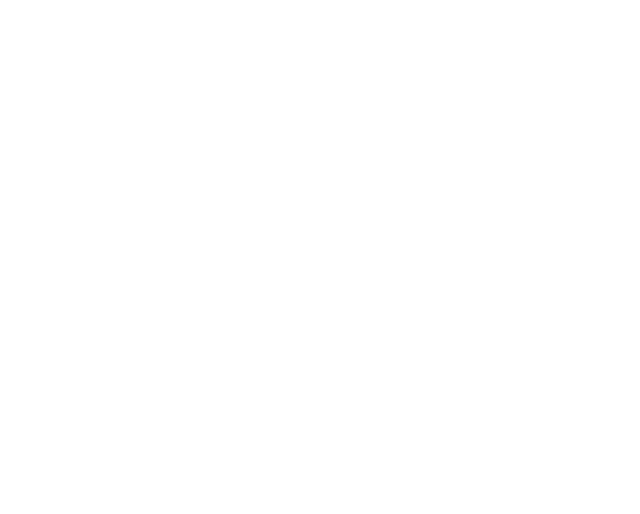
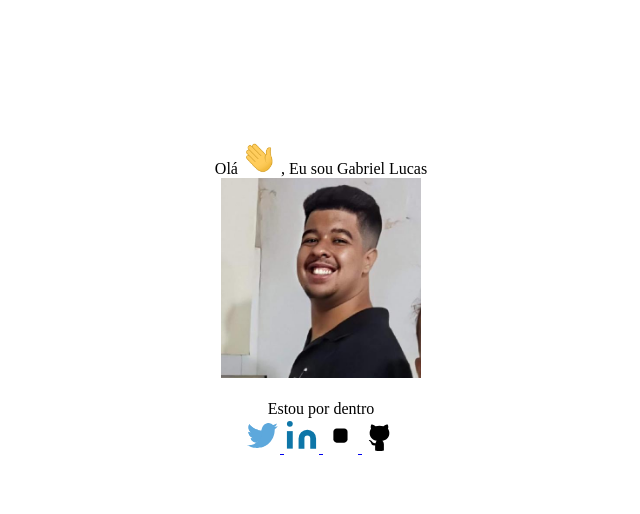
Before and after one commit to GabrielDSant/Portfolio, a plain HTML site: page index.html in a window 1280 px wide. Shown: the whole page, without its empty margins (319-959 px from the left). Drawn offline with nearby package versions, Linux system fonts and the light colour scheme.

Commit message:
Iniciando CSS

```diff
--- /dev/null
+++ b/assets/css/style.css
@@ -0,0 +1,3 @@
+html {
+    --coll-icon:white;
+}
--- a/index.html
+++ b/index.html
@@ -1,7 +1,63 @@
 <!DOCTYPE html>
 <html lang="en" light-mode="dark">
 
-<head></head>
-<body>
+<head>
+    <title>Gabriel Sant | Home</title>
+    <meta charset="UTF-8">
+    <meta name="viewport" content="width=device-width", initial-scale="1.0">
+    <link rel="stylesheet" href="assets/css/style.css">
+    <!-- Favicon -->
+    <link id='favicon' rel="shortcut icon" href="assets/images/favicon.png" type="image/x-png">
+</head>
+<body class="no-scroll-preload">
+    <!-- loader -->
+    <center>
+        <!--Corpo do site-->
+        <div class="TextoOla col-sm-6" style="margin-top: 140px;">Olá <span class="wave"><img src="/assets/images/Hand.gif" width="35px"></span>&nbsp;, Eu sou <span class="header">Gabriel Lucas</span>
+            <div class="center">
+                <div>
+                    <img src="/assets/images/Minhafoto.jpg" alt="" class="Foto-circulo" width="200" height="200">
+                </div>
+                <br/>
+                <span style="display: inline;">Estou por dentro <span class="texto-animado"
+                data-words="Pipelines CI/CD, Kubernetes, CyberSecurity, CTF's"></span>
+                </span>
+                <div>
+                    <div class="Social-icons">
+                        <a class="social-twitter" href="https://twitter.com/gabrielbiel5512" target="_blank" rel="author">
+                            <!--Codigo SVG do icon do twitter-->
+                            <img src="/assets/images/twitter.svg" width="35">
+                        </a>
+
+                        <a class="social-linkedin" href="https://www.linkedin.com/in/gabriel-sant-anna/" target="_blank" rel="author">
+                            <!-- Codigo Svg do icon do linkedin-->
+                           <img src="/assets/images/linkedin.svg">
+                        </a>
+
+                        <a class="social-insta" href="https://www.instagram.com/gabriel_lucas0202/" target="_blank" rel="author">
+                            <!--Codigo svg do icon do insta-->
+                            <img src="/assets/images/insta.svg" width="35">
+                        </a>
+
+                        <a class="social-git" href="https://github.com/GabrielDSant" target="_blank" rel="author">
+                            <!--Codigo svg do icon do git-->
+                            <img src="/assets/images/git.svg" width="35">
+                        </a>
+                    </div>
+                </div>
+            </div>
+        </div>
+    </center>
+
+    <br><br><br>
+
+    <!-- Dynamic footer section -->
+    <script src="https://code.jquery.com/jquery-3.5.1.min.js" integrity="sha256-9/aliU8dGd2tb6OSsuzixeV4y/faTqgFtohetphbbj0=" crossorigin="anonymous"></script>
+
+    <!--Js no final para um load otimizado-->
+    <script src="https://cdn.jsdelivr.net/npm/bootstrap@5.2.0-beta1/dist/js/bootstrap.bundle.min.js" integrity="sha384-pprn3073KE6tl6bjs2QrFaJGz5/SUsLqktiwsUTF55Jfv3qYSDhgCecCxMW52nD2" crossorigin="anonymous"></script>
+    <script src="assets/js/app.js"></script>
 
 </body>
+
+</html>
```
Also changed, not shown: assets/images/Minhafoto.jpg (added), assets/images/git.svg (added), assets/images/insta.svg (added), assets/images/linkedin.svg (added), assets/images/twitter.svg (added), assets/js/app.js (added).
